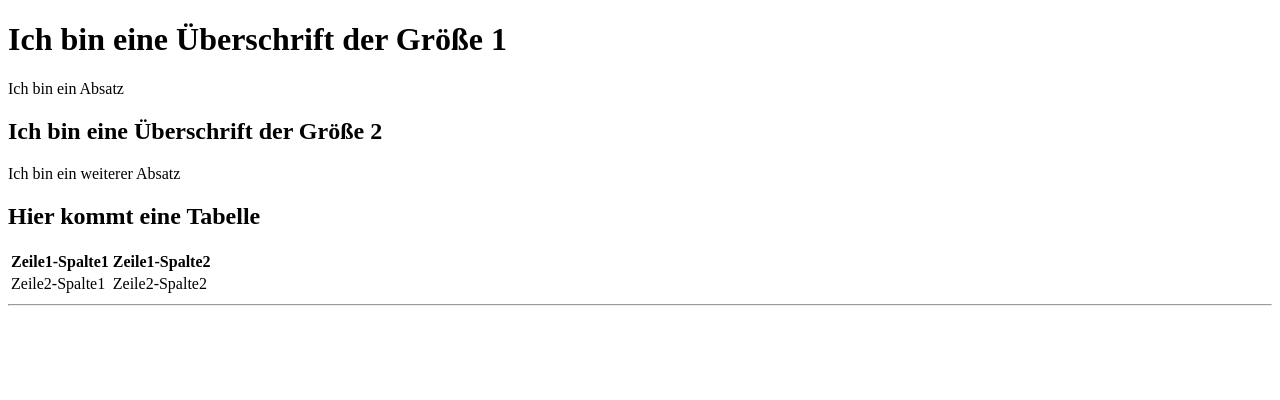
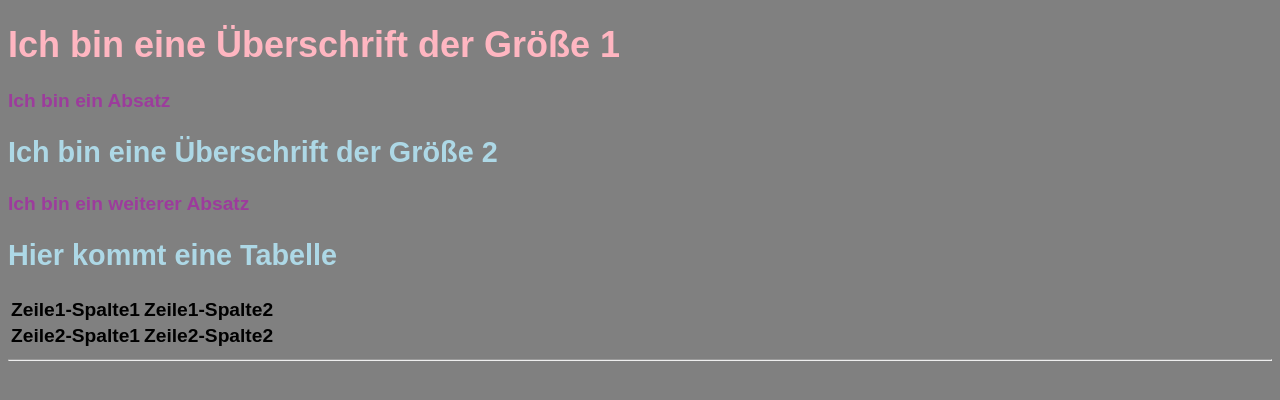
Before and after one commit to bm156661/HTML-Grundgeruest, a plain HTML site: page Index.html in a window 1280 px wide. Drawn offline with Linux system fonts and the light colour scheme.

Commit message:
Styles.css angelegt und erste formatierunge eingegeben

```diff
--- a/Index.html
+++ b/Index.html
@@ -4,10 +4,11 @@
     <meta charset="UTF-8">
     <meta name="viewport" content="width=device-width, initial-scale=1.0">
     <title>Titel in Browsertab</title>
+    <link rel="stylesheet" type="text/css" href="styles.css">
 </head>
 <body>
     <h1>Ich bin eine Überschrift der Größe 1</h1>
-    <p>Ich bin ein Absatz</p>
+    <p class="colorful">Ich <span>bin</span> ein <span class="Absatz">Absatz</span></p>
     <h2>Ich bin eine Überschrift der Größe 2</h2>
     <p>Ich bin ein weiterer Absatz</p>
     <!--Ich bin ein Kommentar-->
--- /dev/null
+++ b/styles.css
@@ -0,0 +1,23 @@
+
+h1 {
+    color: lightpink;
+    font-size: 36px;
+}
+
+/*px ist die Angabe der Größe in Pixel*/
+h2 {
+    color: lightblue;
+}
+
+/*Der Hintergrund ist grau*/
+body {
+    background-color: grey;
+    font-family: Arial, Helvetica, sans-serif;
+    font-weight: bold;
+    font-size: larger;
+  }
+
+/*Die Schriftfarbe in Absätzen ist lila.*/
+p {
+    color: rgb(156, 60, 156);
+}
```
